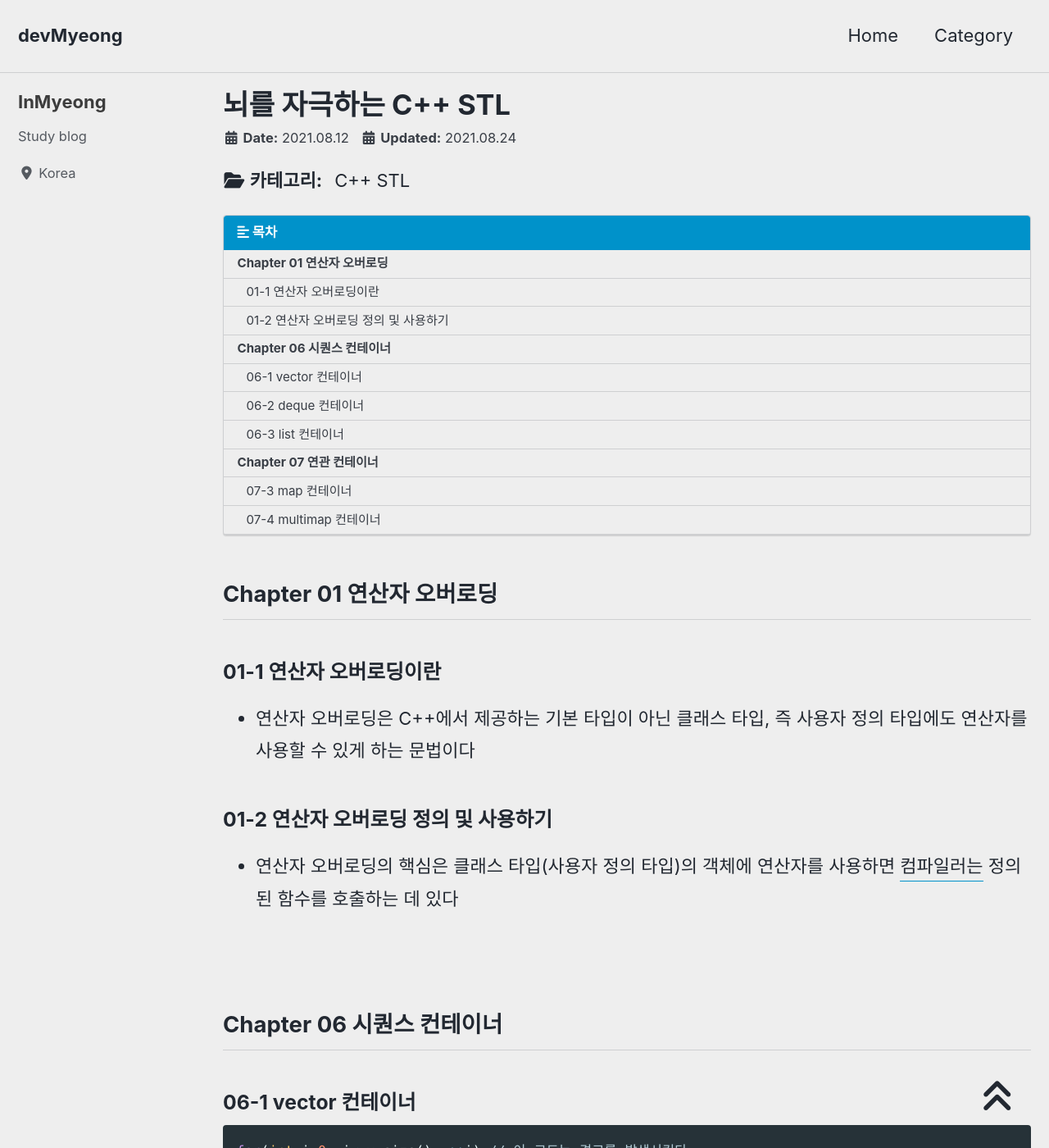
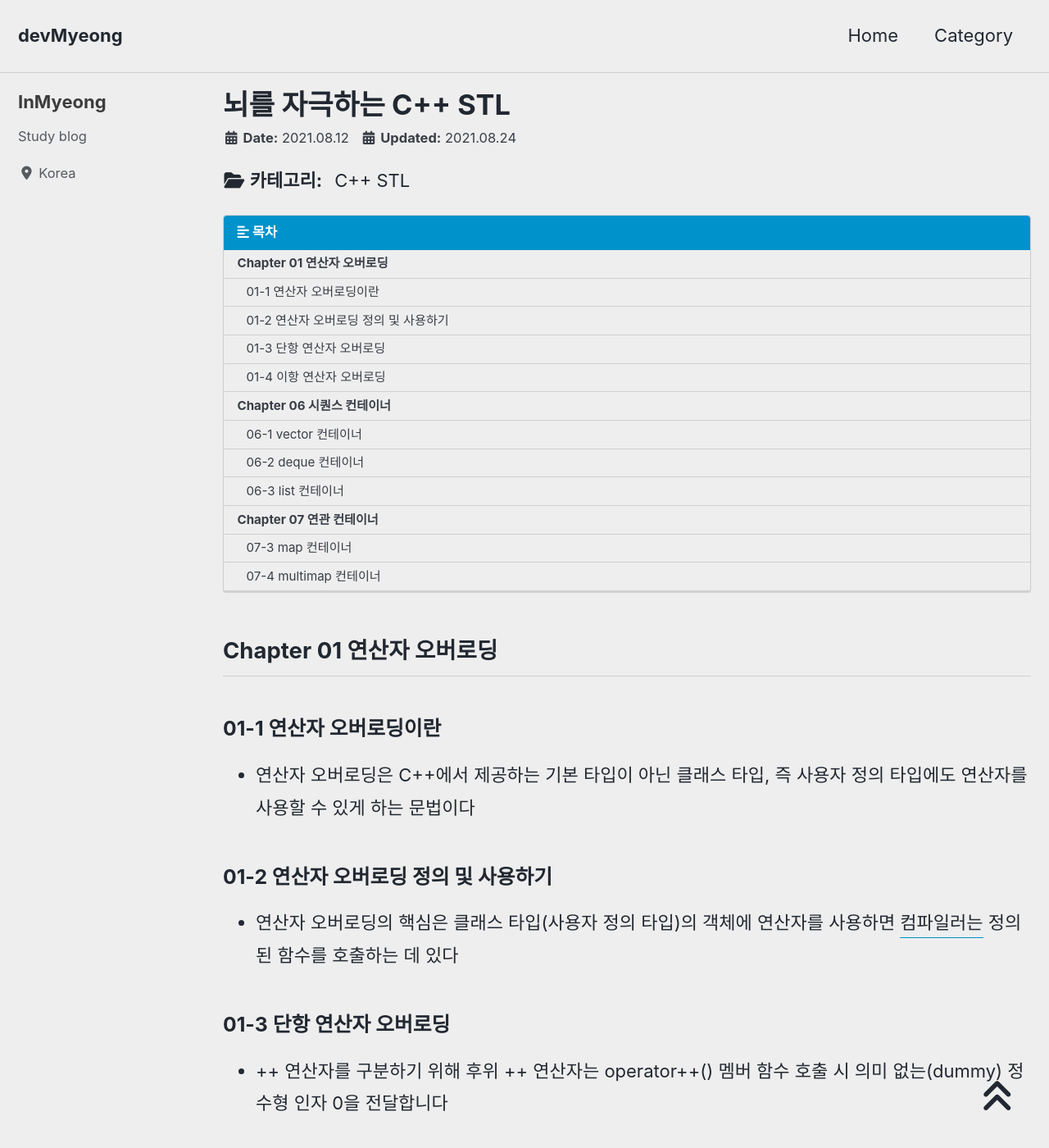
Before and after one commit to devMyeong/devMyeong.github.io, a Jekyll site: the page built from _posts/stl/2021-08-12-cpp-stl.md, in a window 1280 px wide and 1400 px high. Shown: the whole window at 82% size. Built offline with Jekyll 4.4.1, drawn with Linux system fonts in a browser that asks for light colours; cached includes are drawn as plain includes; nearby versions of some CDN libraries; some web fonts are replaced; comment, search, counter and statistics services are not loaded.

Commit message:
update stl chapter 01-3

```diff
--- a/_posts/stl/2021-08-12-cpp-stl.md
+++ b/_posts/stl/2021-08-12-cpp-stl.md
@@ -22,6 +22,12 @@ last_modified_at: 2021-08-24
 
 ### 01-2 연산자 오버로딩 정의 및 사용하기
 - 연산자 오버로딩의 핵심은 클래스 타입(사용자 정의 타입)의 객체에 연산자를 사용하면 <u>컴파일러는</u> 정의된 함수를 호출하는 데 있다
+
+### 01-3 단항 연산자 오버로딩
+- ++ 연산자를 구분하기 위해 후위 ++ 연산자는 operator++() 멤버 함수 호출 시 의미 없는(dummy) 정수형 인자 0을 전달합니다
+
+### 01-4 이항 연산자 오버로딩
+-
 
 <br>
 
```
